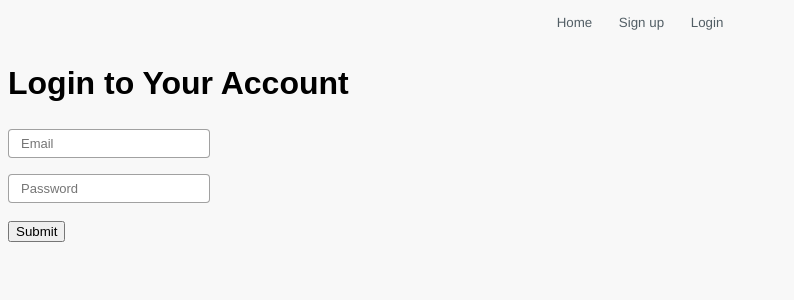
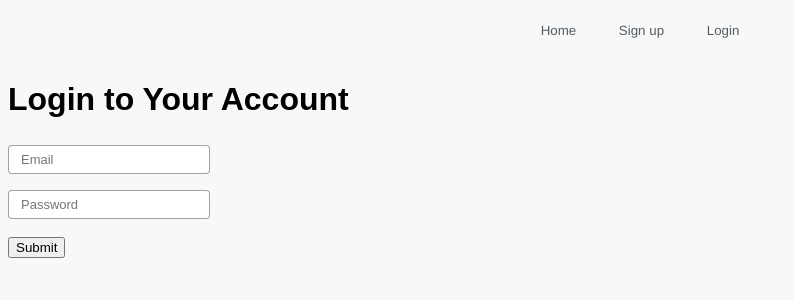
Before and after one commit to Rytiggy/pairwise, a Vue app: page /authenticate in a window 1280 px wide. Shown: the top 300 px of the page, without its empty margins (0-794 px from the left). Built offline with nearby package versions, Linux system fonts and the light colour scheme; no server answers.

Commit message:
Clean up

```diff
--- a/src/App.vue
+++ b/src/App.vue
@@ -1,13 +1,13 @@
 <template>
   <div>
     <nav class="flex-center">
-      <btn @click="goToPage('home')">Home</btn>
+      <btn class="m-a-3" @click="goToPage('home')">Home</btn>
       <div v-if="userProfile">
-        <btn @click="handleSignOut">Logout</btn>
+        <btn class="m-a-3" @click="handleSignOut">Logout</btn>
       </div>
       <div v-else>
-        <btn @click="goToPage('register')">Sign up</btn>
-        <btn @click="goToPage('authenticate')">Login</btn>
+        <btn class="m-a-3" @click="goToPage('register')">Sign up</btn>
+        <btn class="m-a-3" @click="goToPage('authenticate')">Login</btn>
       </div>
     </nav>
     <router-view />
--- a/src/components/buildUrl.vue
+++ b/src/components/buildUrl.vue
@@ -51,16 +51,6 @@ function search() {
   filteredQuestions.value = objectFormat;
 }
 
-// const questionsAndAnswers = ref([]);
-// async function combineVotesAndQuestions() {
-//   for (const id in questions.value) {
-//     const question = questions.value[id];
-
-//     const votes = await fetchVotesForQuestion(id);
-//     questionsAndAnswers.value.push({ id, ...question, votes });
-//   }
-// }
-
 const idsToCompare = ref([]);
 function addToCompare(id) {
   idsToCompare.value.push(id);
@@ -74,10 +64,6 @@ const compareUrl = computed(() => {
   idsToCompare.value.forEach((id) => url.searchParams.append("q", id));
   return url;
 });
-
-function viewPairWise() {
-  router.push({ name: "compare", query: { q: idsToCompare.value } });
-}
 
 function goToPage(name) {
   router.push({ name });
--- a/src/pages/home.vue
+++ b/src/pages/home.vue
@@ -2,6 +2,7 @@
 import buildUrl from "../components/buildUrl.vue";
 </script>
 <template>
-  <h1>Home</h1>
-  <buildUrl />
+  <div class="m-a-3">
+    <buildUrl />
+  </div>
 </template>
```
